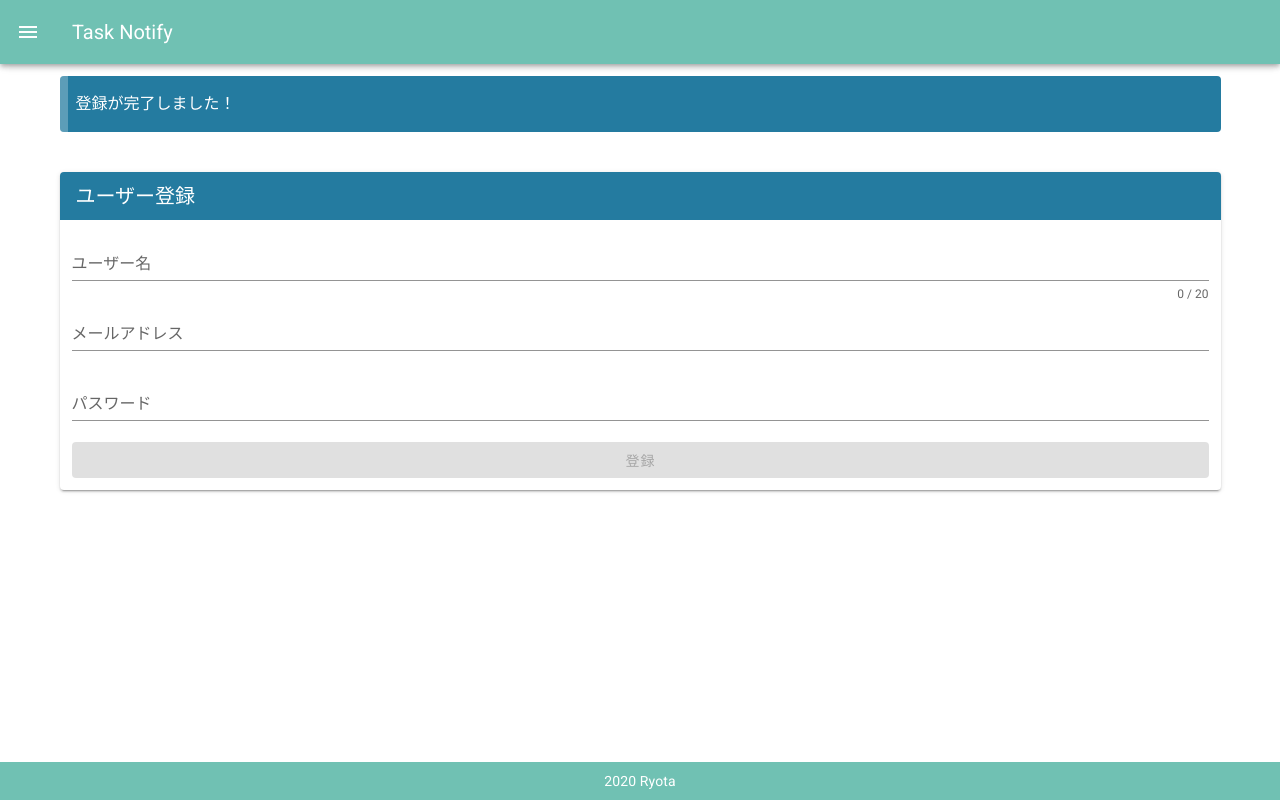
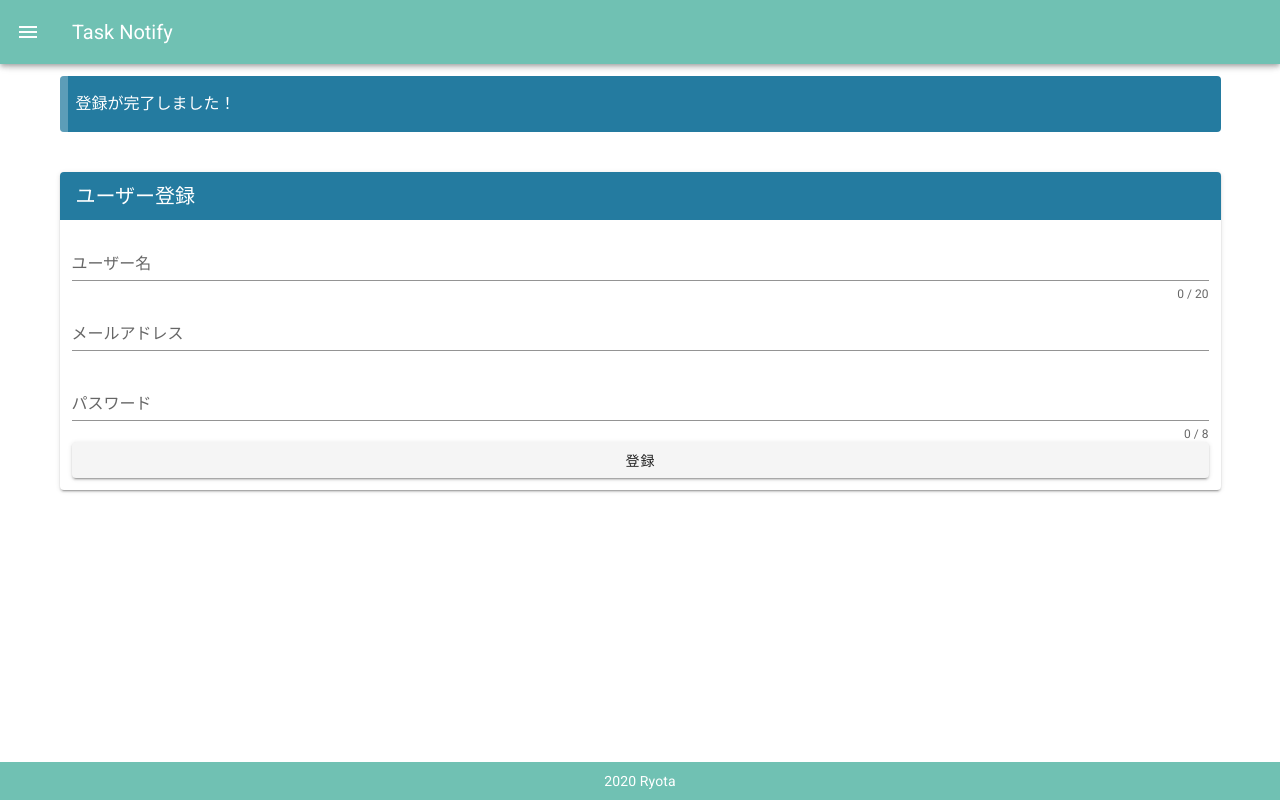
Before and after one commit to ryota-sb/habis, a Vue app: page /signup in a window 1280 px wide. Built offline with nearby package versions, Linux system fonts and the light colour scheme.

Commit message:
signup page 修正

```diff
--- a/src/views/SignUp.vue
+++ b/src/views/SignUp.vue
@@ -11,6 +11,7 @@
         </v-alert>
       </v-col>
     </v-row>
+
     <v-row>
       <v-col>
         <v-card>
@@ -20,7 +21,7 @@
             flat
             dense
           >
-            <v-toolbar-title>ユーザー登録</v-toolbar-title>
+            <v-toolbar-title v-text="title" />
           </v-toolbar>
           <v-col>
             <v-form
@@ -33,38 +34,36 @@
                 color="#70C1B3"
                 counter="20"
                 :rules="nameRules"
-              >
-              </v-text-field>
+              />
               <v-text-field
                 v-model="email"
                 label="メールアドレス"
                 color="#70C1B3"
                 :rules="emailRules"
-              >
-              </v-text-field>
+              />
               <v-text-field
                 v-model="password"
                 label="パスワード"
                 color="#70C1B3"
+                counter="8"
                 :rules="passwordRules"
                 append-icon="eye-off"
-              >
-
-              </v-text-field>
-              <v-btn
-                block
-                :disabled="!valid || loading"
-
-                :loading="loading"
-                @click="signUp"
-              >
-                登録
-              </v-btn>
+              />
             </v-form>
+            <v-btn block @click="signUp()">登録</v-btn>
           </v-col>
         </v-card>
       </v-col>
     </v-row>
+
+    <v-overlay :value="overlay">
+      <v-progress-circular
+        v-if="!loading"
+        indeterminate
+        :size="80"
+        :width="10"
+      />
+      </v-overlay>
   </v-container>
 </template>
 
@@ -73,12 +72,10 @@ export default {
   name: 'signup',
   data() {
     return {
+      title: 'ユーザー登録',
       name: '',
       email: '',
       password: '',
-      disabled: true,
-      valid: true,
-      loading: false,
       nameRules: [
         v => !!v || "名前は必須項目です",
         v => v.length <= 20 || "名前は20文字以内で入力してください"
@@ -90,7 +87,10 @@ export default {
       passwordRules: [
         v => !!v || "パスワードは必須項目です",
         v => v.length >= 8 || "パスワードは8文字以上で入力してください"
-      ]
+      ],
+      valid: true,
+      loading: false,
+      overlay: false
     }
   },
   methods: {
@@ -101,11 +101,12 @@ export default {
         password: this.password
       }
       if (this.$refs.valid_form.validate()) {
-        this.loading = true
+        this.overlay = true
         this.$store.dispatch('auth/signUp', params)
         this.name = ''
         this.email = ''
         this.password = ''
+        this.overlay = false
       }
     }
   }
```
